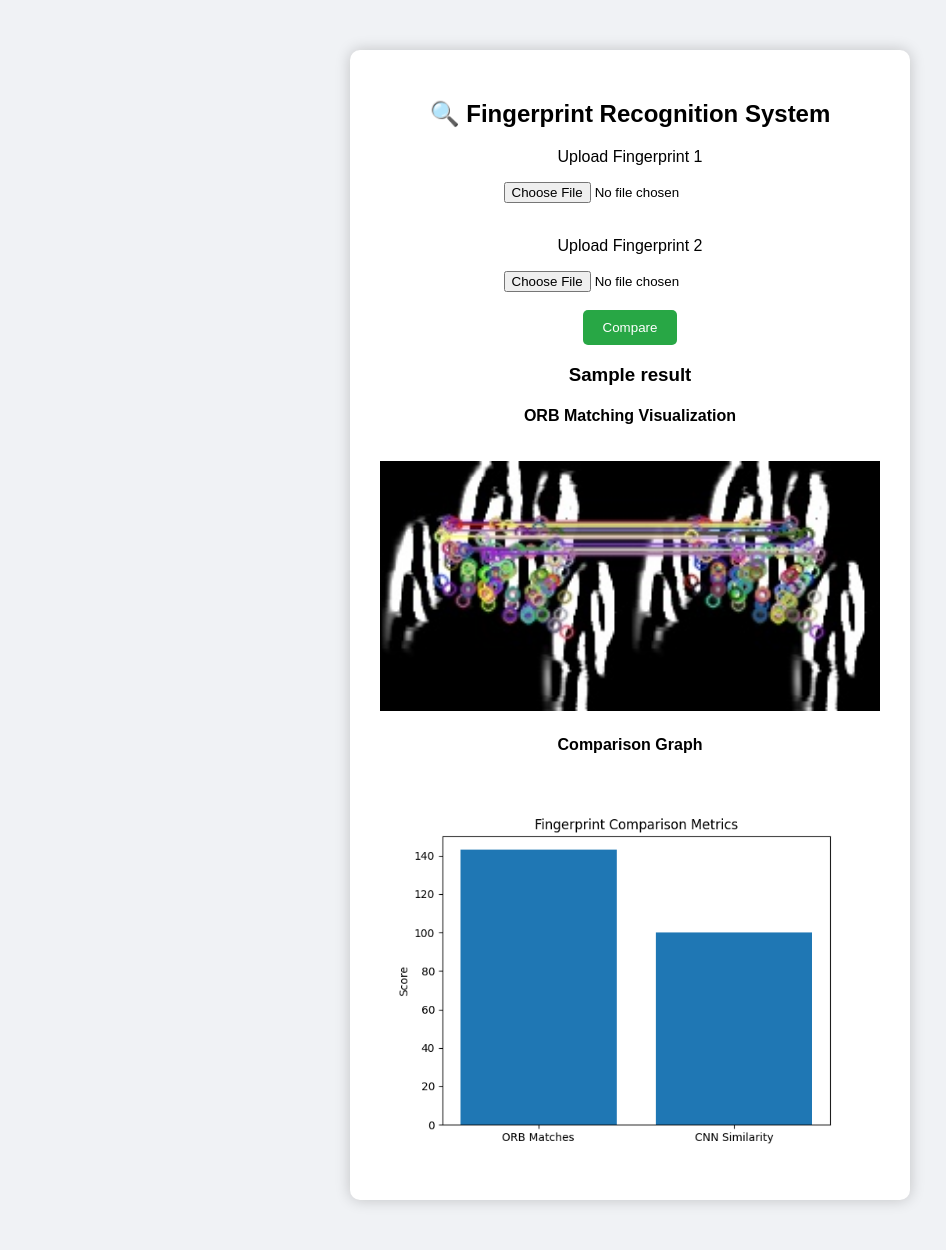
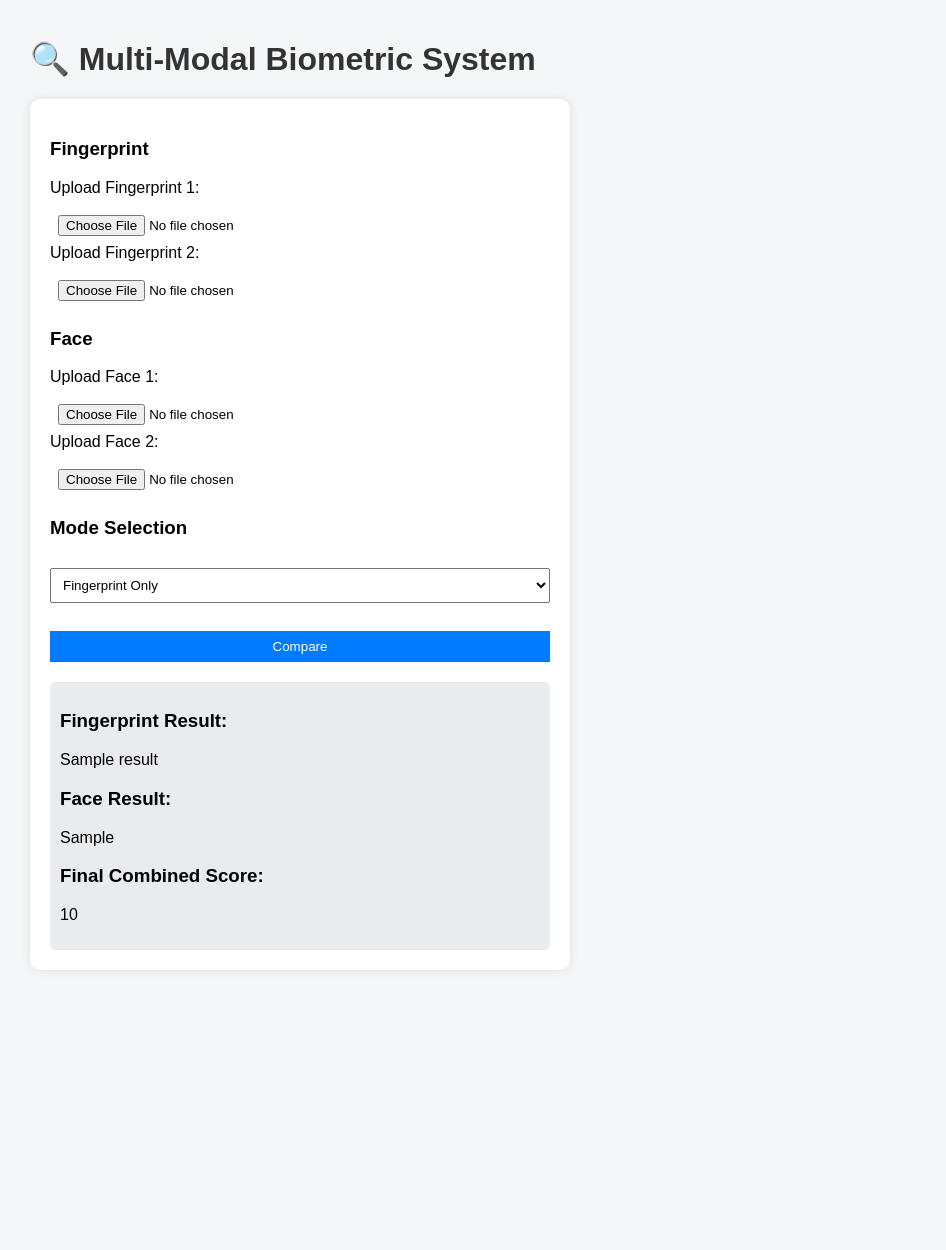
Before and after one commit to harshita17-lab/forensic-science-app, a Flask app: template templates/index.html in a window 1280 px wide. Shown: the whole page, without its empty margins (10-956 px from the left). After the commit the page ends 920 px from the top, so only its background shows below. Run offline with Flask 3, Linux system fonts and the light colour scheme; the template is opened without the code that fills it: most values are stand-ins (such as "Sample title", 1, 10 or a date in 2020).

Commit message:
Added face recognition and multimodal biometric fusion

```diff
--- a/app.py
+++ b/app.py
@@ -1,33 +1,80 @@
 from flask import Flask, render_template, request
 import os
-from utils import fingerprint_match
+from utils import fingerprint_match, multimodal_match
+from face_utils import face_match
 
 app = Flask(__name__)
 
 UPLOAD_FOLDER = "static/uploads"
 app.config['UPLOAD_FOLDER'] = UPLOAD_FOLDER
 
-# Ensure upload folder exists
 os.makedirs(UPLOAD_FOLDER, exist_ok=True)
 
 
 @app.route("/", methods=["GET", "POST"])
 def index():
     result = None
+    face_result = None
+    final_score = None
 
     if request.method == "POST":
-        file1 = request.files["file1"]
-        file2 = request.files["file2"]
 
-        path1 = os.path.join(app.config['UPLOAD_FOLDER'], file1.filename)
-        path2 = os.path.join(app.config['UPLOAD_FOLDER'], file2.filename)
+        mode = request.form.get("mode")
 
-        file1.save(path1)
-        file2.save(path2)
+        # -------- FILES --------
+        file1 = request.files.get("file1")   # fingerprint 1
+        file2 = request.files.get("file2")   # fingerprint 2
+        face1 = request.files.get("face1")
+        face2 = request.files.get("face2")
 
-        result = fingerprint_match(path1, path2)
+        path_fp1 = path_fp2 = None
+        path_face1 = path_face2 = None
 
-    return render_template("index.html", result=result)
+        # -------- SAVE FILES --------
+        if file1:
+            path_fp1 = os.path.join(
+                app.config['UPLOAD_FOLDER'], file1.filename)
+            file1.save(path_fp1)
+
+        if file2:
+            path_fp2 = os.path.join(
+                app.config['UPLOAD_FOLDER'], file2.filename)
+            file2.save(path_fp2)
+
+        if face1:
+            path_face1 = os.path.join(
+                app.config['UPLOAD_FOLDER'], face1.filename)
+            face1.save(path_face1)
+
+        if face2:
+            path_face2 = os.path.join(
+                app.config['UPLOAD_FOLDER'], face2.filename)
+            face2.save(path_face2)
+
+        # -------- MODES --------
+
+        if mode == "fingerprint":
+            if path_fp1 and path_fp2:
+                score, result = fingerprint_match(path_fp1, path_fp2)
+
+        elif mode == "face":
+            if path_face1 and path_face2:
+                face_score = face_match(path_face1, path_face2)
+                face_result = f"Face Similarity: {face_score:.2f}"
+
+        elif mode == "multimodal":
+            if path_fp1 and path_fp2 and path_face1 and path_face2:
+                final_score, result, face_score = multimodal_match(
+                    path_fp1, path_fp2, path_face1, path_face2
+                )
+                face_result = f"Face Similarity: {face_score:.2f}"
+
+    return render_template(
+        "index.html",
+        result=result,
+        face_result=face_result,
+        final_score=final_score
+    )
 
 
 if __name__ == "__main__":
--- a/templates/index.html
+++ b/templates/index.html
@@ -2,63 +2,106 @@
 <html>
 
 <head>
-    <title>Fingerprint Recognition</title>
+    <title>Multi-Modal Biometric System</title>
     <style>
         body {
-            font-family: Arial;
-            background: #f0f2f5;
-            text-align: center;
+            font-family: Arial, sans-serif;
+            margin: 40px;
+            background-color: #f4f6f8;
+        }
+
+        h1 {
+            color: #333;
         }
 
         .container {
             background: white;
-            padding: 30px;
-            margin: 50px auto;
+            padding: 20px;
+            border-radius: 10px;
             width: 500px;
-            border-radius: 10px;
-            box-shadow: 0 0 15px rgba(0, 0, 0, 0.2);
+            box-shadow: 0px 0px 10px rgba(0, 0, 0, 0.1);
+        }
+
+        input,
+        select,
+        button {
+            margin-top: 10px;
+            padding: 8px;
+            width: 100%;
         }
 
         button {
-            padding: 10px 20px;
-            background: #28a745;
+            background-color: #007bff;
             color: white;
             border: none;
-            border-radius: 5px;
+            cursor: pointer;
         }
 
-        img {
-            margin-top: 15px;
-            width: 100%;
+        button:hover {
+            background-color: #0056b3;
+        }
+
+        .result {
+            margin-top: 20px;
+            padding: 10px;
+            background: #e9ecef;
+            border-radius: 5px;
         }
     </style>
 </head>
 
 <body>
 
+    <h1>🔍 Multi-Modal Biometric System</h1>
+
     <div class="container">
-        <h2>🔍 Fingerprint Recognition System</h2>
+        <form method="POST" enctype="multipart/form-data">
 
-        <form method="POST" enctype="multipart/form-data">
-            <p>Upload Fingerprint 1</p>
-            <input type="file" name="file1" required><br><br>
+            <h3>Fingerprint</h3>
+            <label>Upload Fingerprint 1:</label>
+            <input type="file" name="file1" required><br>
 
-            <p>Upload Fingerprint 2</p>
-            <input type="file" name="file2" required><br><br>
+            <label>Upload Fingerprint 2:</label>
+            <input type="file" name="file2" required><br>
 
+            <h3>Face</h3>
+            <label>Upload Face 1:</label>
+            <input type="file" name="face1"><br>
+
+            <label>Upload Face 2:</label>
+            <input type="file" name="face2"><br>
+
+            <h3>Mode Selection</h3>
+            <select name="mode">
+                <option value="fingerprint">Fingerprint Only</option>
+                <option value="face">Face Only</option>
+                <option value="multimodal">Multimodal</option>
+            </select>
+
+            <br><br>
             <button type="submit">Compare</button>
+
         </form>
 
-        {% if result %}
-        <h3>{{ result|safe }}</h3>
+        <!-- RESULTS -->
+        <div class="result">
 
-        <h4>ORB Matching Visualization</h4>
-        <img src="{{ url_for('static', filename='match.jpg') }}">
+            {% if result %}
+            <h3>Fingerprint Result:</h3>
+            <p>{{ result|safe }}</p>
+            {% endif %}
 
-        <h4>Comparison Graph</h4>
-        <img src="{{ url_for('static', filename='result.png') }}">
-        {% endif %}
+            {% if face_result %}
+            <h3>Face Result:</h3>
+            <p>{{ face_result }}</p>
+            {% endif %}
 
+            {% if final_score %}
+            <h3>Final Combined Score:</h3>
+            <p>{{ final_score }}</p>
+            {% endif %}
+
+        </div>
     </div>
 
 </body>
```
Also changed, not shown: face_utils.py (added, +47 -0 lines), streamlit_app.py (+73 -16 lines), utils.py (+36 -8 lines).
